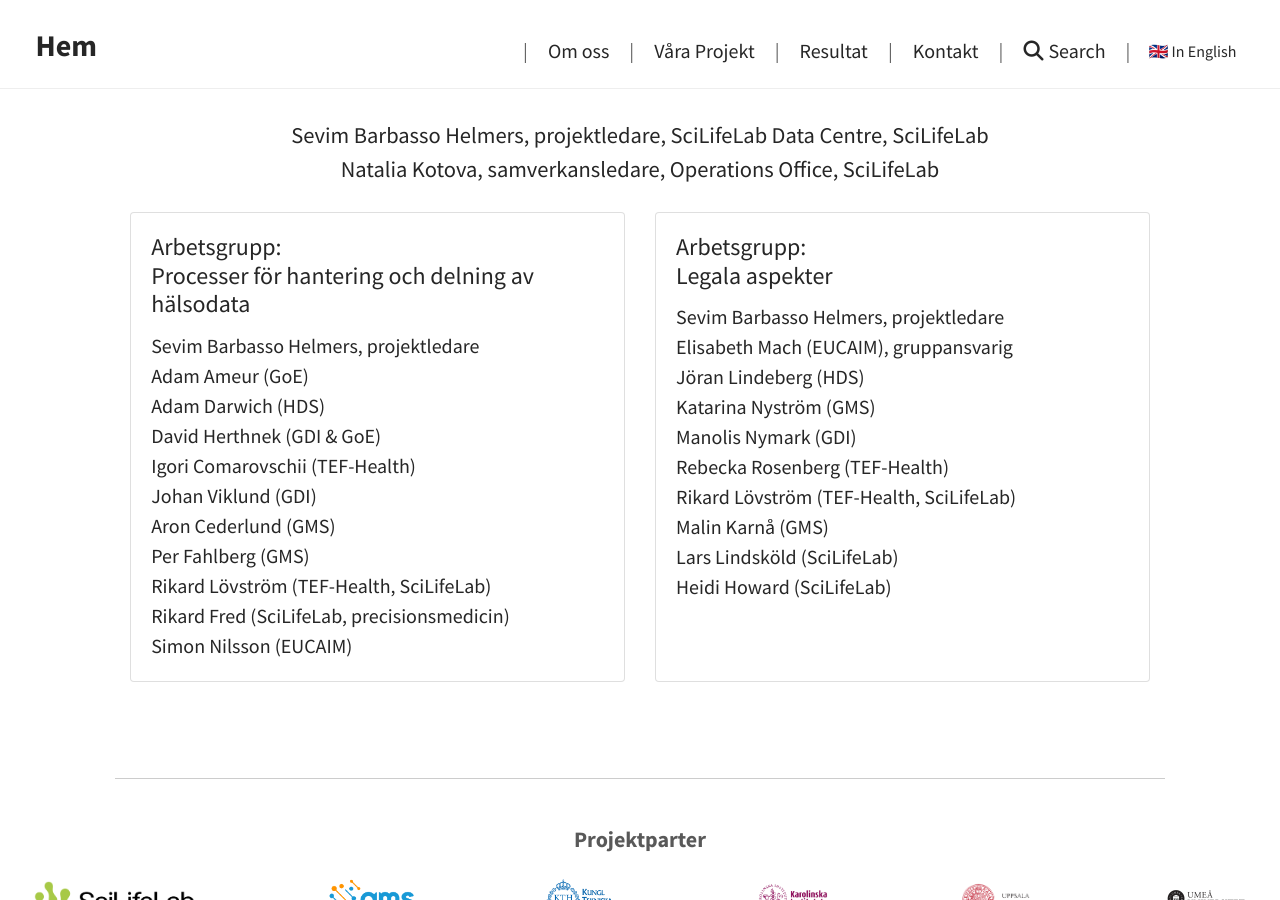
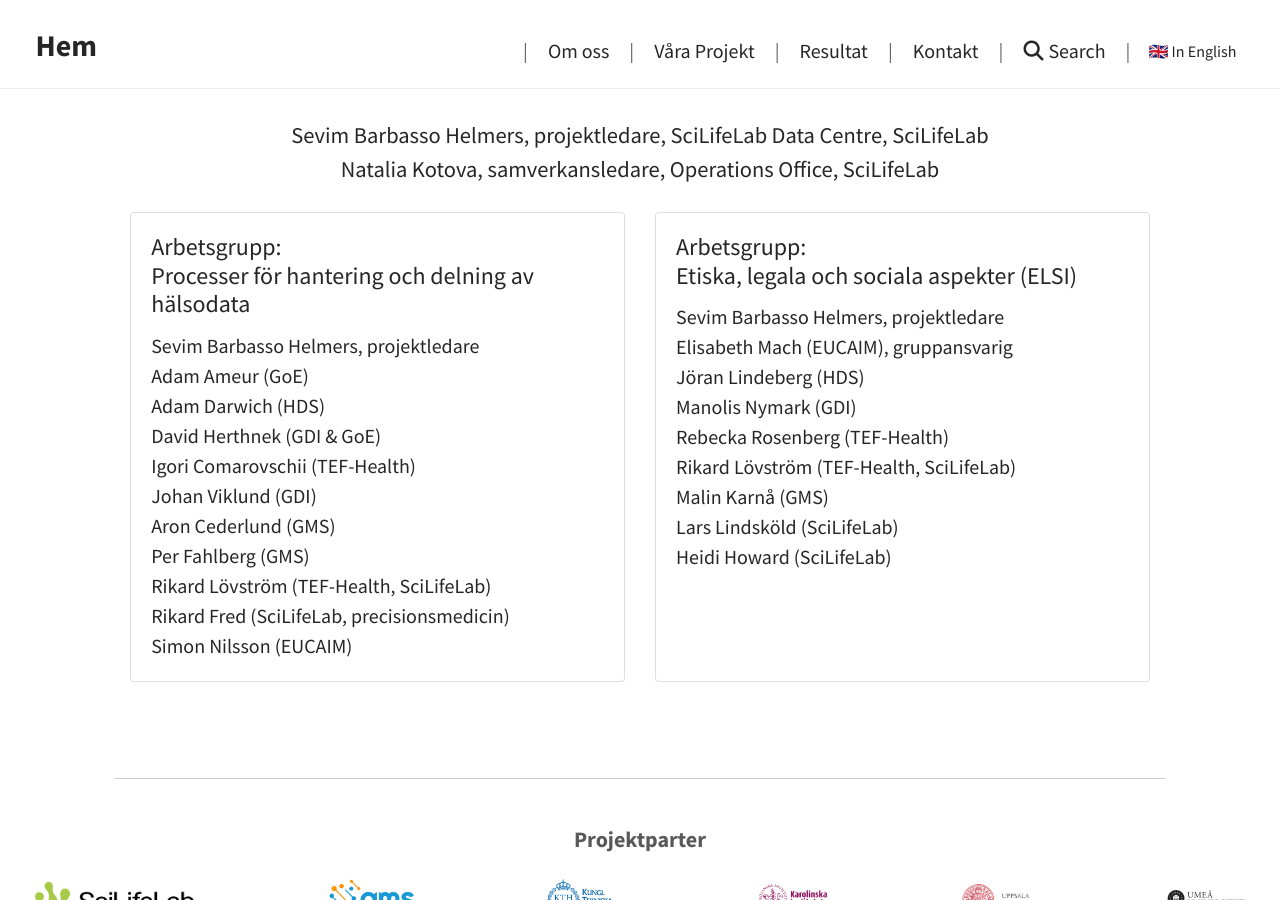
Before and after one commit to ScilifelabDataCentre/DIGIfor1Health_web, a Jekyll site: the page built from pages/about.md, in a window 1280 px wide and 900 px high, scrolled down 1295 px. Built offline with Jekyll 4.4.1, drawn with Linux system fonts in a browser that asks for light colours; a script that is not in the unit is left out; comment, search, counter and statistics services are not loaded.

Commit message:
Update ELSI working group on Swedish about page.
Rename the legal aspects group to ELSI and remove Katarina Nyström from the member list.

Co-authored-by: Cursor <cursoragent@cursor.com>

```diff
--- a/pages/about.md
+++ b/pages/about.md
@@ -97,13 +97,12 @@ Simon Nilsson (EUCAIM)</p>
 
         <div class="card-body">
           <h4 class="card-title">
-            Arbetsgrupp: <br> Legala aspekter
+            Arbetsgrupp: <br> Etiska, legala och sociala aspekter (ELSI)
           </h4>
           <p class="card-text">
 Sevim Barbasso Helmers, projektledare<br>
 Elisabeth Mach (EUCAIM), gruppansvarig<br>
 Jöran Lindeberg (HDS)<br>
-Katarina Nyström (GMS) <br>
 Manolis Nymark (GDI) <br>
 Rebecka Rosenberg (TEF-Health)<br>
 Rikard Lövström (TEF-Health, SciLifeLab)<br>
```
